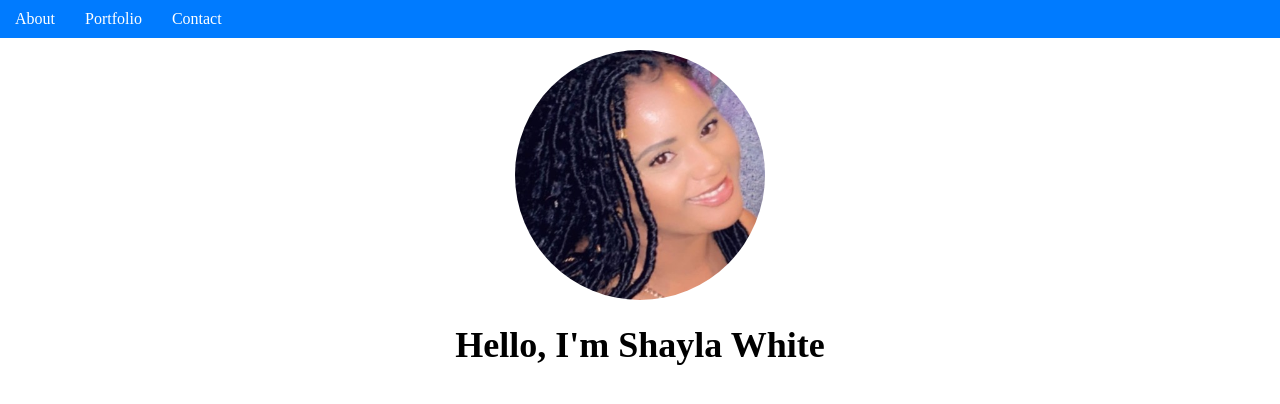
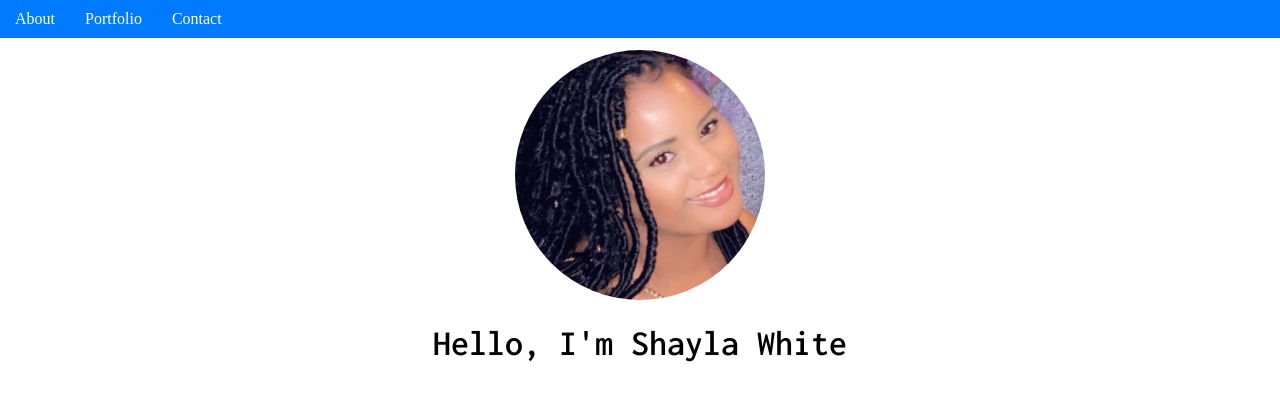
Before and after one commit to ShaylaWhite/portfolio_2, a plain HTML site: page index.html in a window 1280 px wide. Drawn offline with Linux system fonts and the light colour scheme.

Commit message:
css/html updates

```diff
--- a/index.html
+++ b/index.html
@@ -7,6 +7,9 @@
     <meta name="viewport" content="width=device-width, initial-scale=1.0">
     <title>Simple Landing Page</title>
     <link rel="stylesheet" href="style.css">
+    <link rel="preconnect" href="https://fonts.googleapis.com">
+<link rel="preconnect" href="https://fonts.gstatic.com" crossorigin>
+<link href="https://fonts.googleapis.com/css2?family=Inconsolata:wght@600&family=Oswald:wght@700&display=swap" rel="stylesheet">
 </head>
 
 <body>
--- a/style.css
+++ b/style.css
@@ -1,3 +1,5 @@
+  @import url('https://fonts.googleapis.com/css2?family=Inconsolata:wght@600&family=Oswald:wght@700&display=swap');
+
 /* Reset default margin and padding */
 body, h1, p, ul, li {
     margin: 0;
@@ -64,6 +66,7 @@ html, body {
 h1 {
     font-size: 36px;
     margin-bottom: 20px;
+    font-family: 'Inconsolata', monospace, 'Oswald', sans-serif;
 }
 
 h2 {
```
